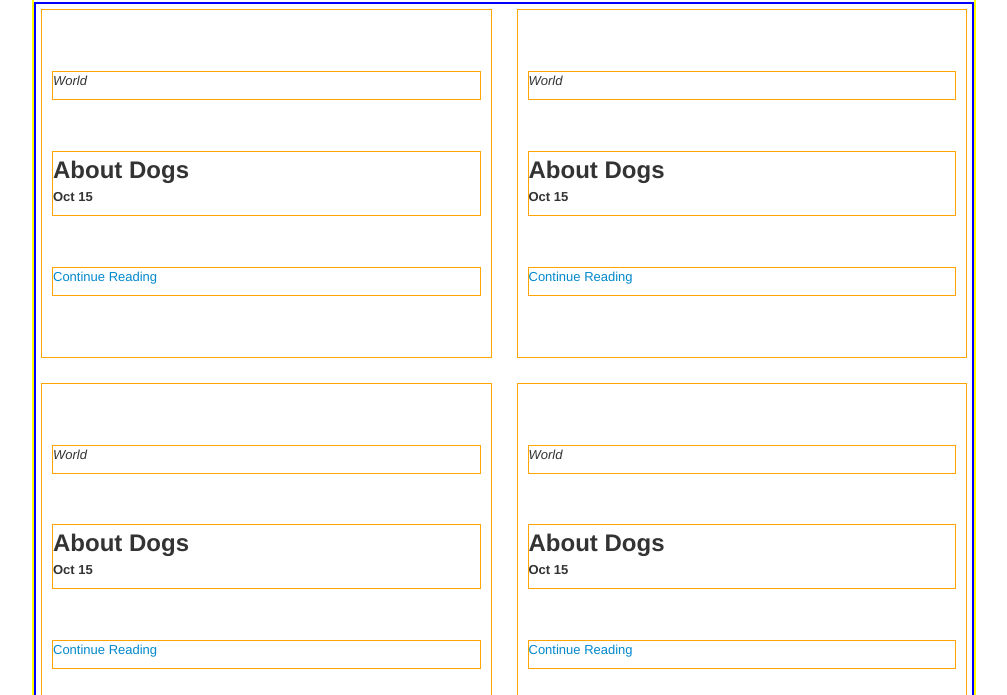
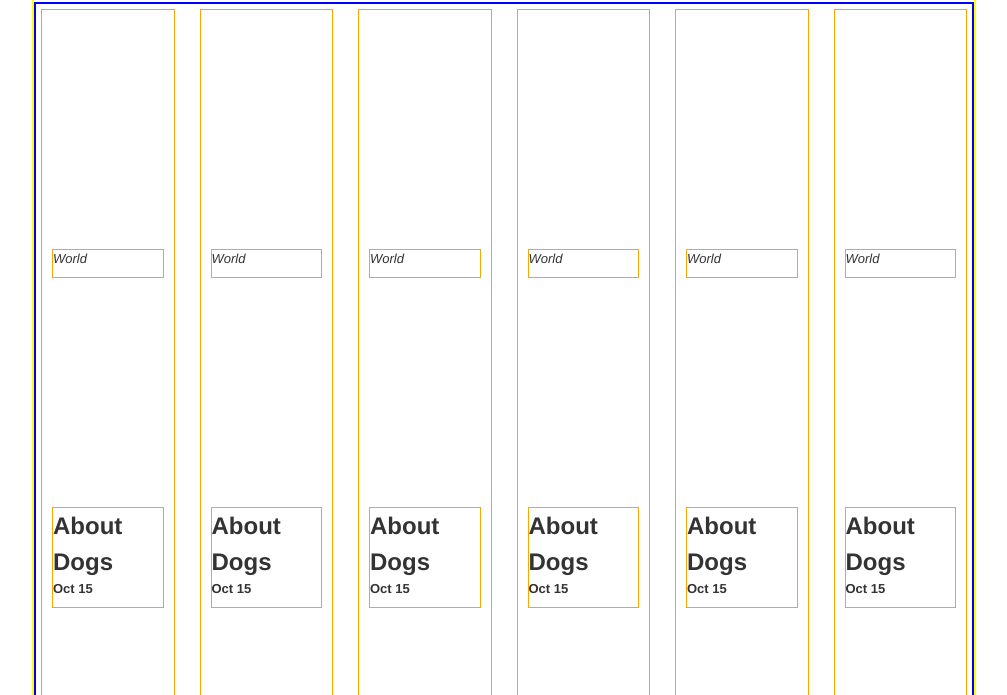
Before and after one commit to crised/personal_blog, a plain HTML site: page index.html in a window 1280 px wide. Shown: the part 105-800 px from the top of the page, without its empty margins (136-1143 px from the left). Drawn offline with Linux system fonts and the light colour scheme.

Commit message:
Added response design

```diff
--- a/styles/home.css
+++ b/styles/home.css
@@ -20,10 +20,6 @@
     grid-area: 1/1/1/1;
 }
 
-#search_icon {
-    align-items: end;
-}
-
 #content-row {
     grid-area: 2/1/2/1;
 }
@@ -32,6 +28,9 @@
     grid-area: 3/1/3/1;
 }
 
+#search_icon {
+    align-items: end;
+}
 
 .content-box {
     display: grid;
@@ -94,3 +93,13 @@
 #card-6 {
     grid-area: br;
 }
+
+@media (min-width: 1200px) {
+    .content-box {
+        grid-template-columns: repeat(6, 1fr);
+        grid-template-rows: 1fr;
+        grid-gap: 15px;
+        grid-template-areas: "tl tr ml mr bl br";
+    }
+
+}
```
